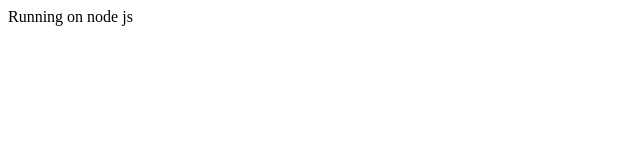
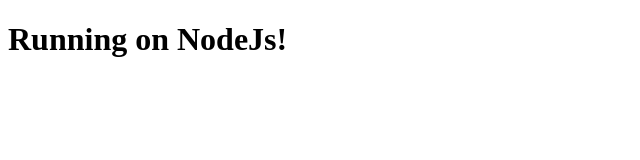
Before and after one commit to Mokason/web-server, a website: page public/Index.html in a window 1280 px wide. Shown: the whole page, without its empty margins (0-640 px from the left). Drawn offline with Linux system fonts and the light colour scheme.

Commit message:
Index fix

```diff
--- a/public/Index.html
+++ b/public/Index.html
@@ -2,9 +2,8 @@
 <html>
 <head>
 	<title>Running on NodeJs</title>
-	<style type="text/css" href="https://maxcdn.bootstrapcdn.com/bootstrap/3.3.7/css/bootstrap.min.css"></style>
 </head>
 <body>
-	<div class="container">Running on node js</div>
+	<h1>Running on NodeJs!</h1>
 </body>
 </html>
```
